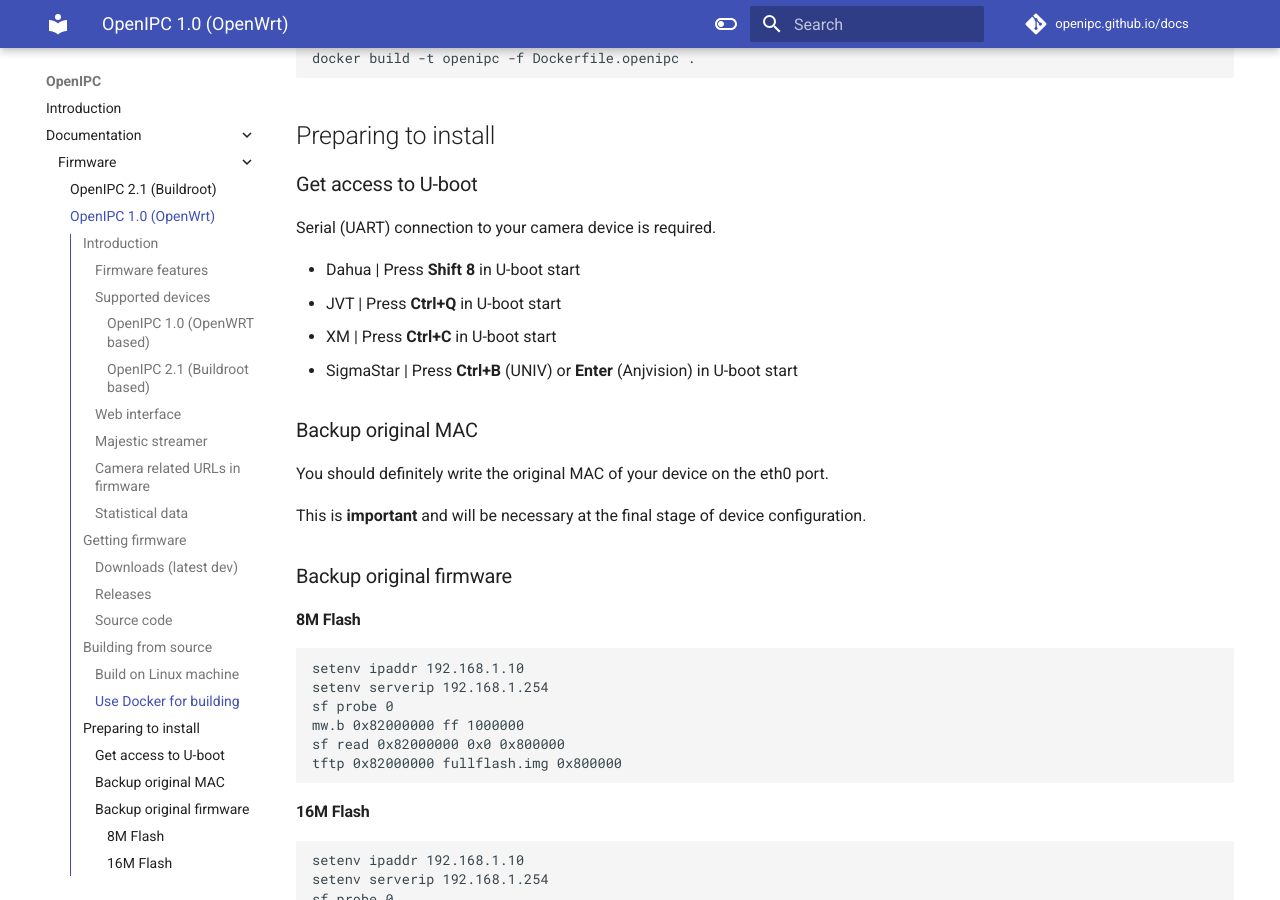
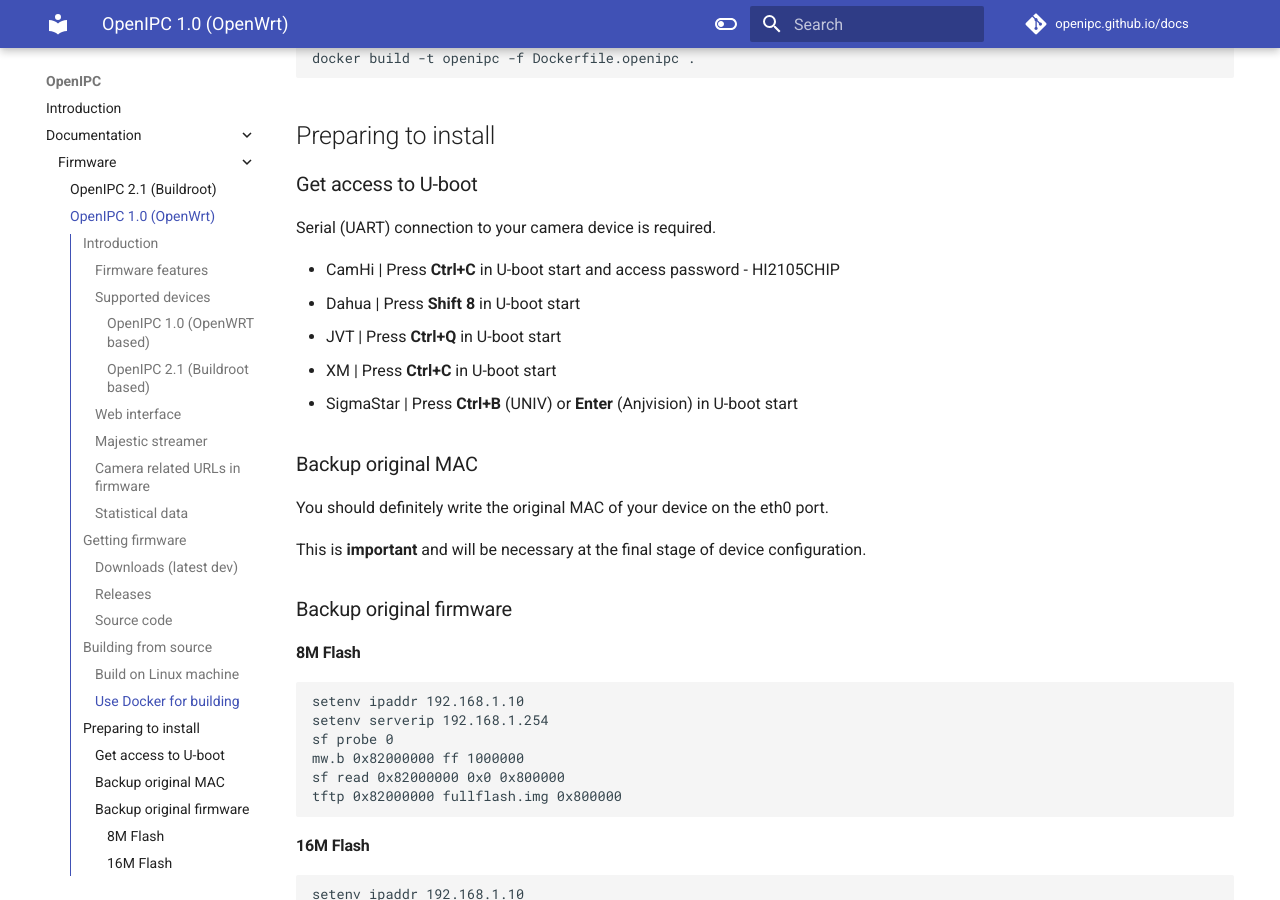
Before and after one commit to OpenIPC/openipc.github.io, an MkDocs documentation site: the page built from docs/firmware/openipc-1.0.md, in a window 1280 px wide and 900 px high, scrolled down 5499 px. Built offline with MkDocs 1.6.1 and Material for MkDocs 9.7.7, drawn with Linux system fonts in a browser that asks for light colours; comment, search, counter and statistics services are not loaded.

Commit message:
Update page

```diff
--- a/docs/firmware/openipc-1.0.md
+++ b/docs/firmware/openipc-1.0.md
@@ -206,11 +206,11 @@
 
 Serial (UART) connection to your camera device is required.
 
+* CamHi | Press **Ctrl+C** in U-boot start and access password - HI2105CHIP
 * Dahua | Press **Shift 8** in U-boot start
 * JVT | Press **Ctrl+Q** in U-boot start
 * XM | Press **Ctrl+C** in U-boot start
 * SigmaStar | Press **Ctrl+B** (UNIV) or **Enter** (Anjvision) in U-boot start
-
 
 
 ### Backup original MAC
```
